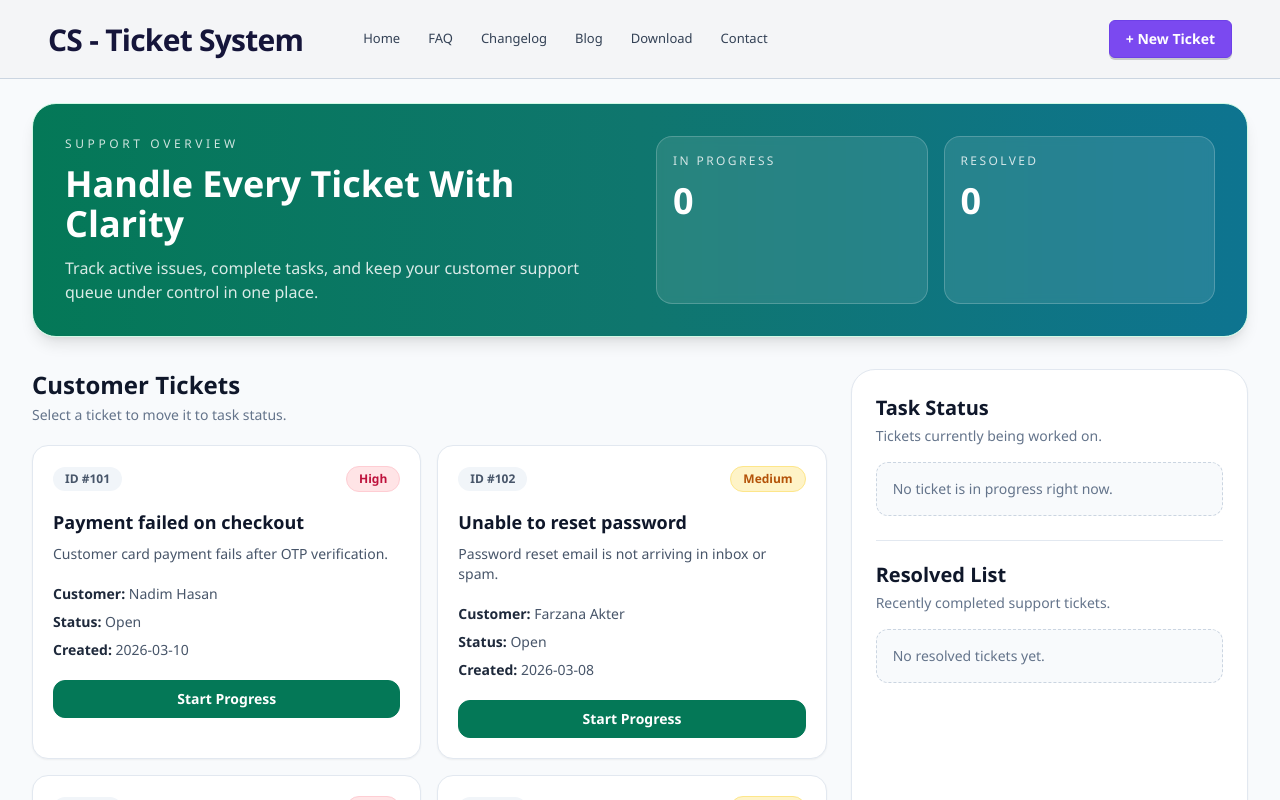
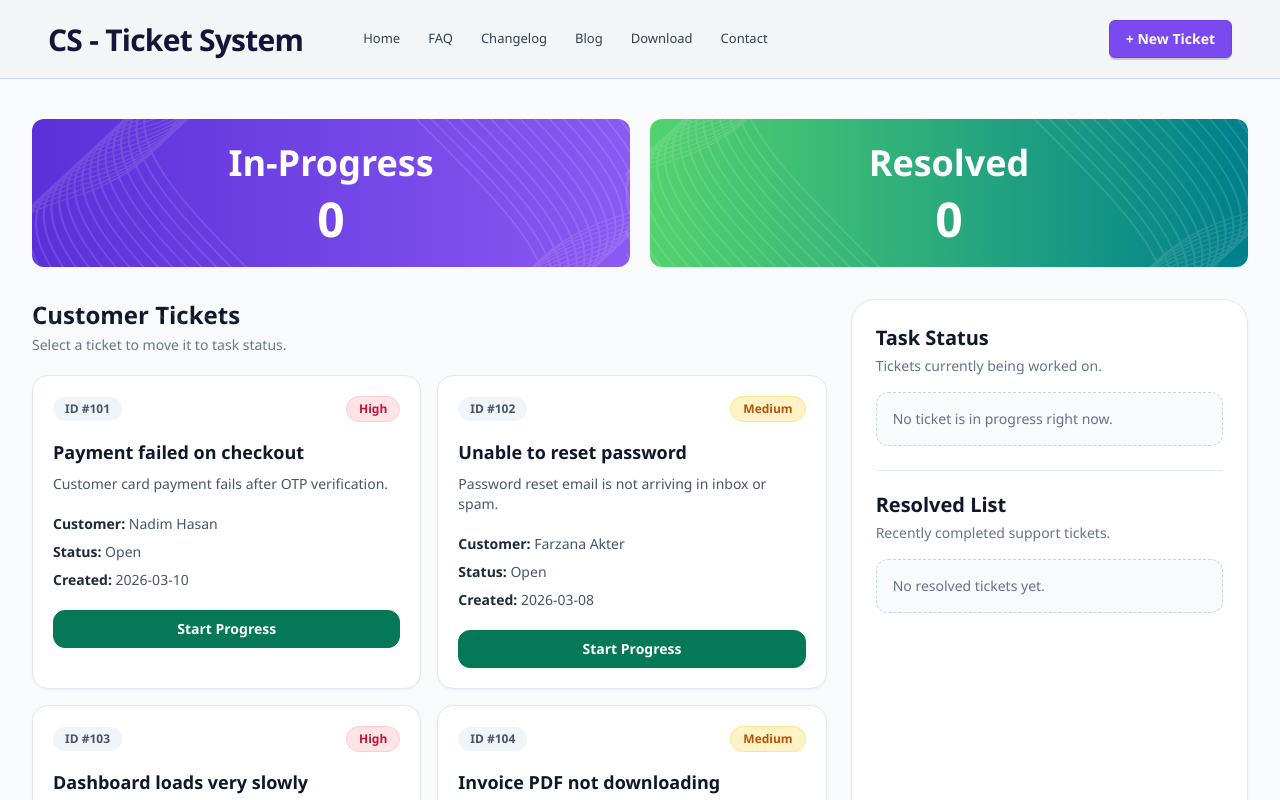
Before and after one commit to osmanfaruque/customer-support-zone, a React (Vite) app: page / in a window 1280 px wide. Shown: the top 800 px of the page. Built offline with nearby package versions, Linux system fonts and the light colour scheme.

Commit message:
feat: enhance Banner component layout and add new vector assets

```diff
--- a/src/components/Banner.jsx
+++ b/src/components/Banner.jsx
@@ -1,28 +1,47 @@
 function Banner({ inProgressCount, resolvedCount }) {
   return (
-    <section className="relative overflow-hidden rounded-3xl border border-emerald-100 bg-gradient-to-r from-emerald-700 via-teal-700 to-cyan-700 p-6 text-white shadow-lg sm:p-8">
-      <div className="relative z-10 grid gap-8 md:grid-cols-2">
-        <div>
-          <p className="text-xs uppercase tracking-[0.3em] text-white/80">Support Overview</p>
-          <h2 className="mt-3 text-3xl font-black leading-tight sm:text-4xl">Handle Every Ticket With Clarity</h2>
-          <p className="mt-3 max-w-xl text-sm text-white/85 sm:text-base">
-            Track active issues, complete tasks, and keep your customer support queue under control in one place.
+    <section className="pt-4 grid gap-4 sm:grid-cols-2 md:gap-5">
+      <article className="relative rounded-xl bg-gradient-to-r from-[#5a30d9] to-[#8b59f3] p-6 text-white">
+        <img
+          src="/vectors/vector1.png"
+          alt=""
+          className=" absolute -left-1 -top-1"
+        />
+        <img
+          src="/vectors/vector1.png"
+          alt=""
+          className=" absolute -right-8 -bottom-8 rotate-180"
+        />
+
+        <div className="relative z-10 flex flex-col items-center justify-center text-center">
+          <p className="text-4xl font-semibold">
+            In-Progress
+          </p>
+          <p className="pt-3 text-5xl font-black">
+            {inProgressCount}
           </p>
         </div>
+      </article>
 
-        <div className="grid gap-4 sm:grid-cols-2">
-          <article className="rounded-2xl border border-white/20 bg-white/10 p-4 backdrop-blur-sm">
-            <p className="text-xs uppercase tracking-[0.2em] text-white/80">In Progress</p>
-            <p className="mt-3 text-4xl font-black">{inProgressCount}</p>
-          </article>
-          <article className="rounded-2xl border border-white/20 bg-white/10 p-4 backdrop-blur-sm">
-            <p className="text-xs uppercase tracking-[0.2em] text-white/80">Resolved</p>
-            <p className="mt-3 text-4xl font-black">{resolvedCount}</p>
-          </article>
+      <article className="relative rounded-xl bg-gradient-to-r from-[#53d36d] to-[#007f8d] p-6 text-white">
+        <img
+          src="/vectors/vector1.png"
+          alt=""
+          className="absolute -left-6 -top-10"
+        />
+        <img
+          src="/vectors/vector1.png"
+          alt=""
+          className=" absolute -right-8 -bottom-8 rotate-180"
+        />
+
+        <div className="relative z-10 flex flex-col items-center justify-center text-center">
+          <p className="text-4xl font-semibold">Resolved</p>
+          <p className="pt-3 text-5xl font-black ">{resolvedCount}</p>
         </div>
-      </div>
+      </article>
     </section>
-  )
+  );
 }
 
-export default Banner
+export default Banner;
```
Also changed, not shown: public/vectors/vector1.png (added), public/vectors/vector2.png (added).
